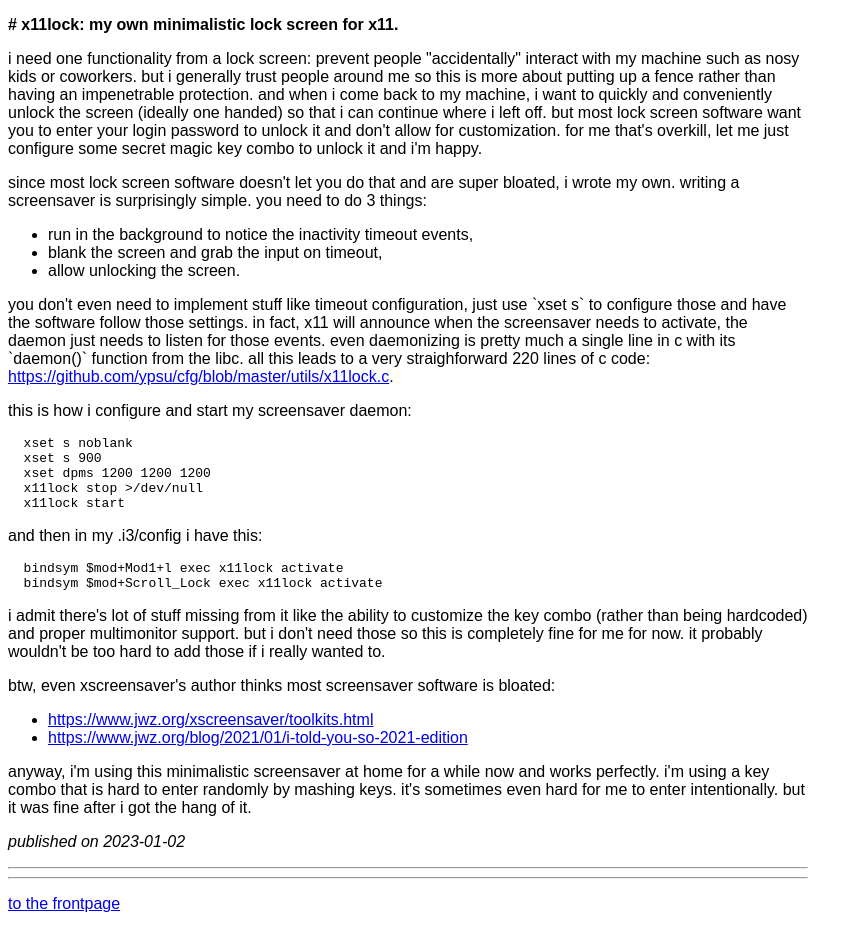
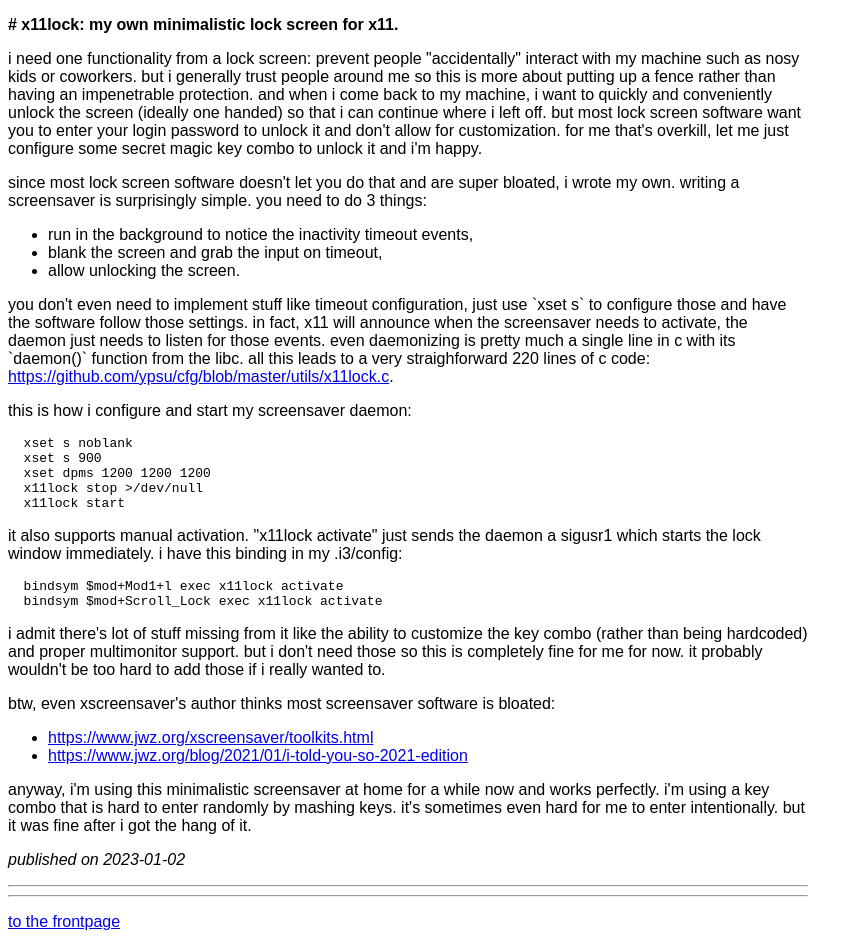
Before and after one commit to ypsu/blog, a plain HTML site: page docs/x11lock.html in a window 1280 px wide. Shown: the whole page, without its empty margins (0-864 px from the left). Drawn offline with Linux system fonts and the light colour scheme.

Commit message:
regen the backup

```diff
--- a/docs/x11lock.html
+++ b/docs/x11lock.html
@@ -38,7 +38,9 @@ all this leads to a very straighforward 220 lines of c code: <a href='https://gi
   x11lock stop &gt;/dev/null
   x11lock start</pre>
 
-<p>and then in my .i3/config i have this:</p>
+<p>it also supports manual activation.
+&#34;x11lock activate&#34; just sends the daemon a sigusr1 which starts the lock window immediately.
+i have this binding in my .i3/config:</p>
 
 <pre>  bindsym $mod+Mod1+l exec x11lock activate
   bindsym $mod+Scroll_Lock exec x11lock activate</pre>
```
Also changed, not shown: docs/index.html (+3 -1 lines).
